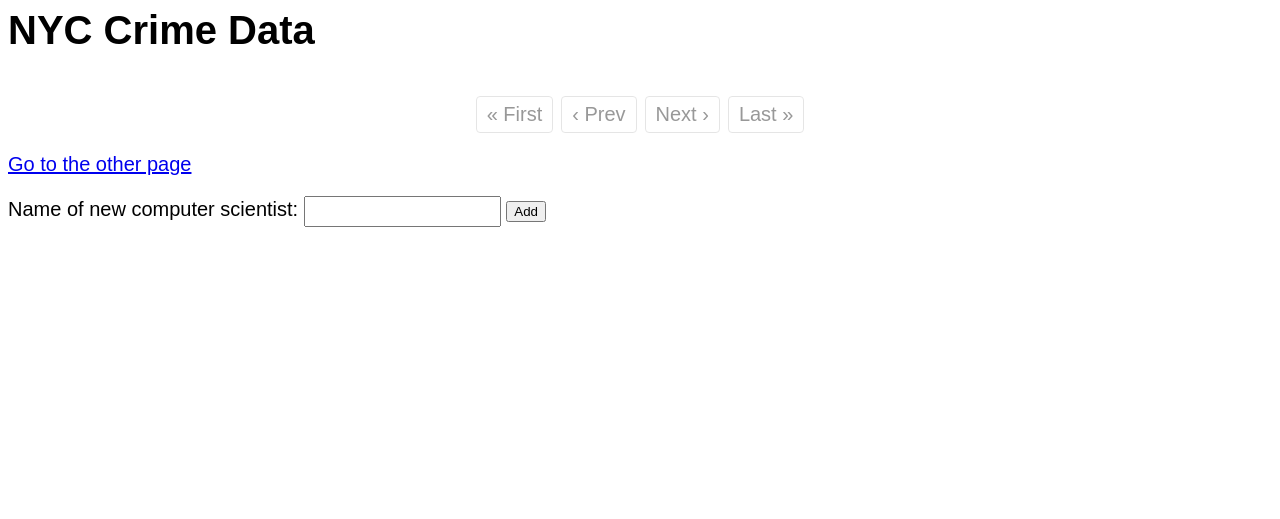
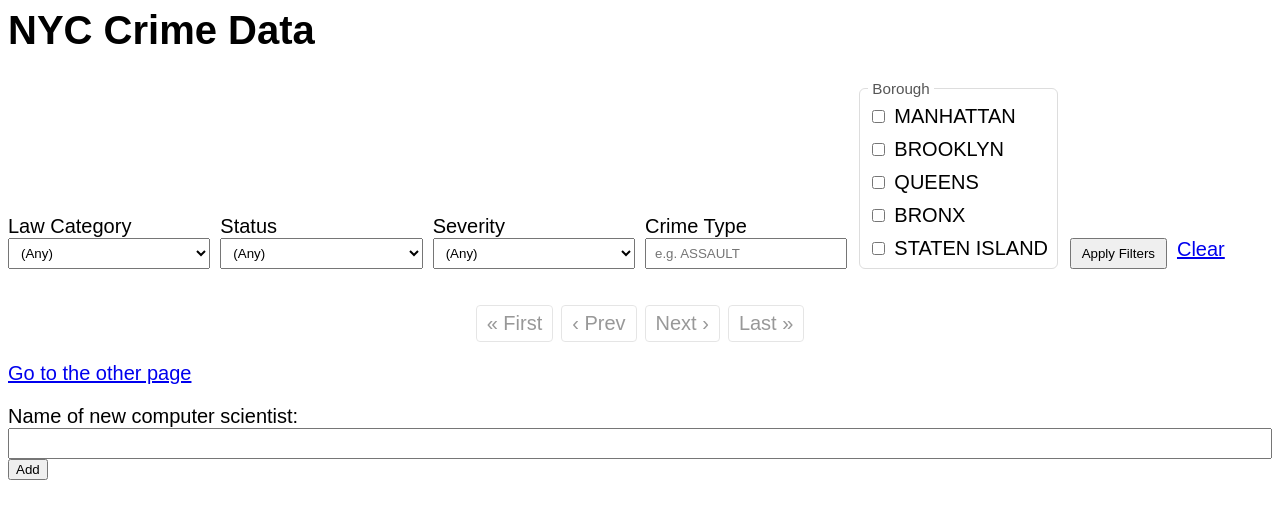
Before and after one commit to candylyt/nyc-crimedata, a Flask app: template templates/index.html in a window 1280 px wide. Shown: the top 519 px of the page. Run offline with Flask 3, Linux system fonts and the light colour scheme; the template is opened without the code that fills it, so the values that code supplies are empty; parts of the project's set-up code (start-up, migrations or seed data) failed here and were passed over.

Commit message:
basic filters added, working on styling

```diff
--- a/server.py
+++ b/server.py
@@ -13,7 +13,7 @@ from pydoc import text
 # accessible as a variable in index.html:
 from sqlalchemy import *
 from sqlalchemy.pool import NullPool
-from flask import Flask, request, render_template, g, redirect, Response, abort
+from flask import Flask, request, render_template, g, redirect, Response, abort, url_for
 from math import ceil
 
 tmpl_dir = os.path.join(os.path.dirname(os.path.abspath(__file__)), 'templates')
@@ -61,6 +61,26 @@ with engine.connect() as conn:
 	# you need to commit for create, insert, update queries to reflect
 	conn.commit()
 '''
+
+def build_base_args():
+	base_args = request.args.to_dict(flat=False)
+	base_args.pop("page", None)
+	return base_args
+
+def make_url_page(page):
+	base_args = build_base_args()
+	base_args["page"] = [str(page)]
+
+	args_flat = {}
+	for k, v in base_args.items():
+		if len(v) > 1:
+			args_flat[k] = v
+		else:
+			if v:
+				args_flat[k] = v[0]
+			else:
+				args_flat[k] = ""
+	return url_for("index", **args_flat)
 
 @app.before_request
 def before_request():
@@ -118,25 +138,62 @@ def index():
 	# query parameters
 	page = max(int(request.args.get("page", 1)), 1)
 	incidents_per_page = 20
+	lawcategory = request.args.get("lawcategory")
+	status = request.args.get("status")
+	borough = request.args.get("borough")
+	severity = request.args.get("severity")
+	crime_type = request.args.get("crime_type")
+
+	filters = []
+	parameters = {}
+
+	if lawcategory:
+		filters.append("lc.category = :lawcategory")
+		parameters["lawcategory"] = lawcategory
+
+	if status:
+		filters.append("i.status = :status")
+		parameters["status"] = status
+
+	if borough:
+		filters.append("a.borough = :borough")
+		parameters["borough"] = borough
+
+	if severity:
+		filters.append("ct.severity = :severity")
+		parameters["severity"] = severity
+
+	if crime_type:
+		filters.append("ct.crime_type = :crime_type")
+		parameters["crime_type"] = crime_type
+
 
 	# DEBUG: this is debugging code to see what request looks like
 	print(request.args)
 
+	where_clause = ""
+	if filters:
+		where_clause = "WHERE " + " AND ".join(filters)
+
 	# count the total number of incidents
-	count_query = """
+	count_query = f"""
 	SELECT COUNT(*) As total
-	FROM incident;
+	FROM incident i
+		JOIN address a ON i.address_id = a.address_id
+		JOIN jurisdiction j ON i.jur_id = j.jur_id
+		JOIN classified_as ca ON i.incident_id = ca.incident_id
+		JOIN crimetype ct ON ca.crime_type_id = ct.crime_type_id
+		JOIN lawcategory lc ON lc.law_cat_id = ct.law_cat_id
+	{where_clause}
 	"""
 
-	total_incidents = g.conn.execute(text(count_query)).scalar_one()
-	print(total_incidents)
-
+	total_incidents = g.conn.execute(text(count_query), parameters).scalar_one()
 	total_pages = max(ceil(total_incidents/incidents_per_page), 1)
 	offset = (page - 1) * incidents_per_page
 	#
 	# example of a database query
 	#
-	data_query = """
+	data_query = f"""
 	SELECT i.occurred_date, ct.crime_type, lc.category, ct.severity, i.status, j.description AS jurisdiction, a.borough, a.postal_code
 	FROM incident i
 		JOIN address a ON i.address_id = a.address_id
@@ -144,9 +201,11 @@ def index():
 		JOIN classified_as ca ON i.incident_id = ca.incident_id
 		JOIN crimetype ct ON ca.crime_type_id = ct.crime_type_id
 		JOIN lawcategory lc ON lc.law_cat_id = ct.law_cat_id
+	{where_clause}
+	ORDER BY i.occurred_date DESC
 	LIMIT :limit OFFSET :offset;
 	"""
-	cursor = g.conn.execute(text(data_query), {"limit": incidents_per_page, "offset": offset})
+	cursor = g.conn.execute(text(data_query), {**parameters, "limit": incidents_per_page, "offset": offset})
 
 	rows = cursor.fetchall()
 	columns = cursor.keys()
@@ -157,6 +216,17 @@ def index():
 
 	base_args = {}
 	base_args["incidents_per_page"] = incidents_per_page
+
+	if lawcategory:
+		base_args["lawcategory"] = lawcategory
+	if status:
+		base_args["status"] = status
+	if borough:
+		base_args["borough"] = borough
+	if severity:
+		base_args["severity"] = severity
+	if crime_type:
+		base_args["crime_type"] = crime_type
 
 	window = 3
 	start = max(page - window, 1)
@@ -206,7 +276,7 @@ def index():
 		total=total_incidents,
 		total_pages=total_pages,
 		page_numbers=page_numbers,
-		base_args=base_args
+		make_url=make_url_page,
 	)
 
 #
--- a/templates/index.html
+++ b/templates/index.html
@@ -47,10 +47,39 @@
       color: #666;
     }
     form.filters {
+      display: grid;
+      grid-template-columns: repeat(6, 1fr);
+      gap: 10px;
+      align-items: end;
+    }
+    .filters .actions {
       display: flex;
-      gap: 8px;
+      gap: 10px;
+    }
+    select,
+    input[type="text"] {
+      padding: 6px 8px;
+      width: 100%;
+    }
+    fieldset {
+      border: 1px solid #ddd;
+      padding: 8px;
+      border-radius: 6px;
+    }
+    legend {
+      font-size: 0.95rem;
+      padding: 0 4px;
+      color: #555;
+    }
+    .checkboxes {
+      display: flex;
+      flex-wrap: wrap;
+      gap: 10px;
+    }
+    label.inline {
+      display: inline-flex;
+      gap: 6px;
       align-items: center;
-      margin-bottom: 12px;
     }
     input[type="text"],
     input[type="number"] {
@@ -63,6 +92,64 @@
 
   <body>
     <h1>NYC Crime Data</h1>
+
+    <!-- FILTER FORM (method=GET) -->
+    <form class="filters" method="get" action="{{ url_for('index') }}">
+      <!-- dropdowns -->
+      <div>
+        <label>Law Category</label>
+        <select name="lawcategory">
+          <option value="">(Any)</option>
+          {% for val in ["FELONY", "MISDEMEANOR", "VIOLATION"] %}
+            <option value="{{ val }}" {% if request.args.get('lawcategory') == val %}selected{% endif %}>{{ val }}</option>
+          {% endfor %}
+        </select>
+      </div>
+
+      <div>
+        <label>Status</label>
+        <select name="status">
+          <option value="">(Any)</option>
+          {% for val in ["Open","Closed"] %}
+            <option value="{{ val }}" {% if request.args.get('status') == val %}selected{% endif %}>{{ val }}</option>
+          {% endfor %}
+        </select>
+      </div>
+
+      <div>
+        <label>Severity</label>
+        <select name="severity">
+          <option value="">(Any)</option>
+          {% for val in ["low","medium","high"] %}
+            <option value="{{ val }}" {% if request.args.get('severity') == val %}selected{% endif %}>{{ val }}</option>
+          {% endfor %}
+        </select>
+      </div>
+
+      <div>
+        <label>Crime Type</label>
+        <input type="text" name="crime_type" value="{{ request.args.get('crime_type','') }}" placeholder="e.g. ASSAULT" />
+      </div>
+
+      <!-- Checkboxes (multi-select): same 'borough' name repeated -->
+      <fieldset>
+        <legend>Borough</legend>
+        <div class="checkboxes">
+          {% set selected_boros = request.args.getlist('borough') %}
+          {% for b in ["MANHATTAN","BROOKLYN","QUEENS","BRONX","STATEN ISLAND"] %}
+            <label class="inline">
+              <input type="checkbox" name="borough" value="{{ b }}" {% if b in selected_boros %}checked{% endif %}/>
+              <span>{{ b }}</span>
+            </label>
+          {% endfor %}
+        </div>
+      </fieldset>
+
+      <div class="actions">
+        <button type="submit">Apply Filters</button>
+        <a href="{{ url_for('index') }}">Clear</a>
+      </div>
+    </form>
 
     <table>
       <thead>
@@ -85,14 +172,13 @@
 
     <div class="pagination">
       <!-- First / Prev -->
-      {% set args = base_args.copy() %} {% if page > 1 %} {% set args =
-      args.update({'page': 1}) %}
+      {% if page > 1 %}
       <a
-        href="{{ url_for('index', page=1, per_page=base_args.get('per_page')) }}"
+        href="{{ make_url(1) }}"
         >« First</a
       >
       <a
-        href="{{ url_for('index', page=page-1, per_page=base_args.get('per_page')) }}"
+        href="{{ make_url(page-1) }}"
         >‹ Prev</a
       >
       {% else %}
@@ -105,7 +191,7 @@
       <span class="active">{{ p }}</span>
       {% else %}
       <a
-        href="{{ url_for('index', page=p, per_page=base_args.get('per_page')) }}"
+        href="{{ make_url(p) }}"
         >{{ p }}</a
       >
       {% endif %} {% endfor %}
@@ -113,11 +199,11 @@
       <!-- Next / Last -->
       {% if page < total_pages %}
       <a
-        href="{{ url_for('index', page=page+1, per_page=base_args.get('per_page')) }}"
+        href="{{ make_url(page+1) }}"
         >Next ›</a
       >
       <a
-        href="{{ url_for('index', page=total_pages, per_page=base_args.get('per_page')) }}"
+        href="{{ make_url(total_pages) }}"
         >Last »</a
       >
       {% else %}
```
